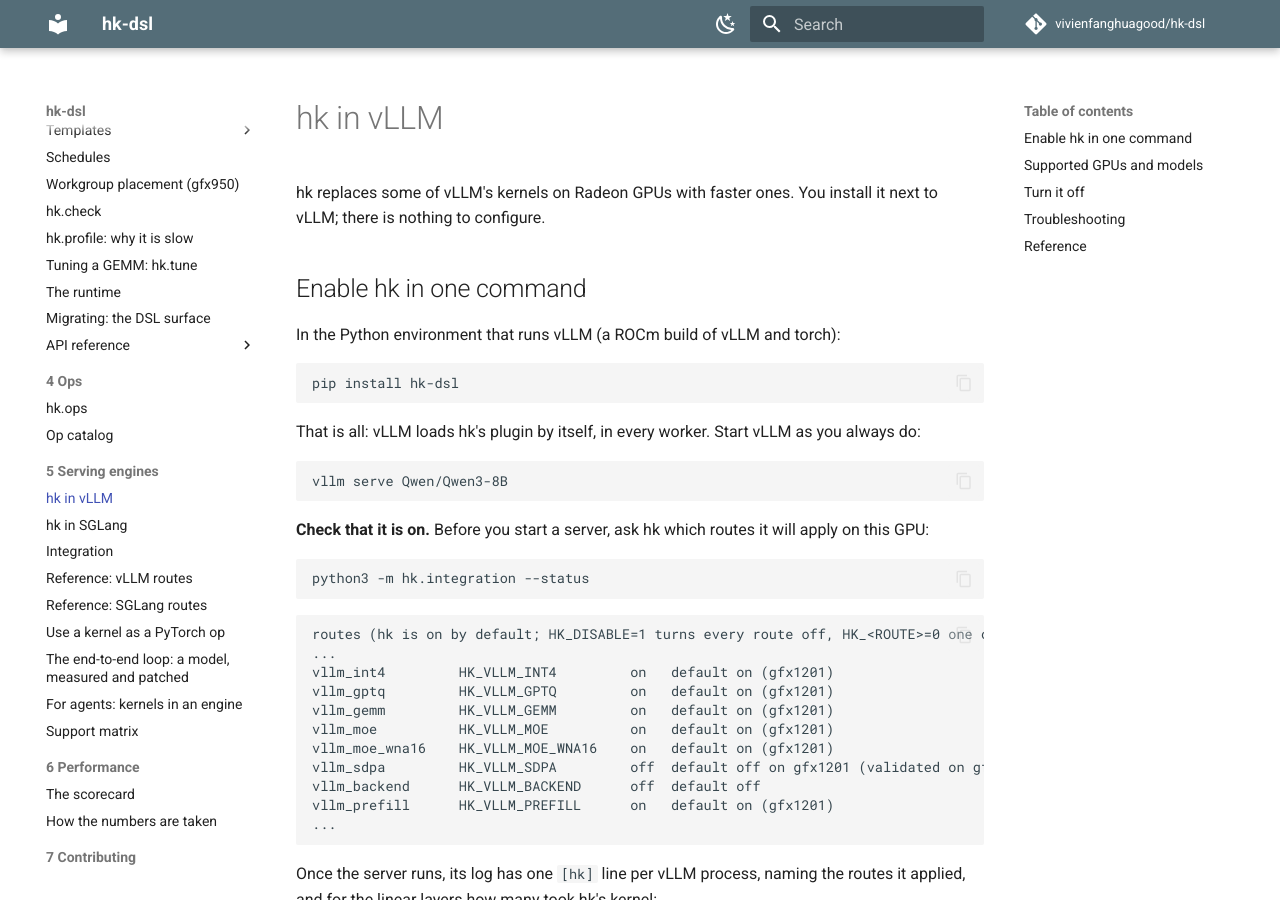
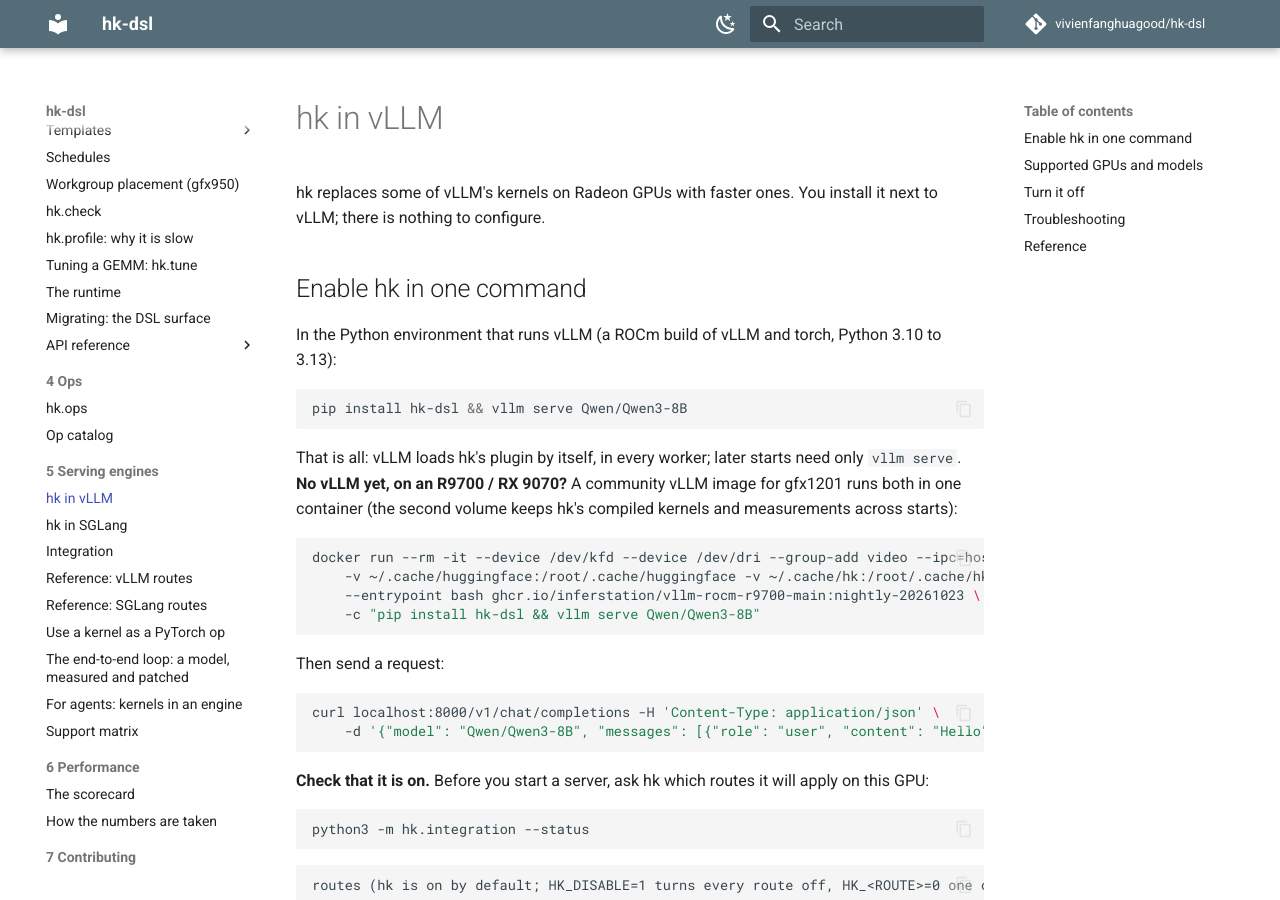
Before and after one commit to vivienfanghuagood/hk-dsl, an MkDocs documentation site: the page built from docs/vllm.md, in a window 1280 px wide and 900 px high. Built offline with MkDocs 1.6.1 and Material for MkDocs 9.7.7, drawn with Linux system fonts in a browser that asks for light colours; comment, search, counter and statistics services are not loaded; some of the changed text lies outside the part shown.

Commit message:
docs: one command to serve with hk in vLLM and SGLang, run as written; the R9700 container one-liner; a request
Co-Authored-By: Claude <noreply@anthropic.com>

````diff
--- a/docs/vllm.md
+++ b/docs/vllm.md
@@ -5,17 +5,30 @@ install it next to vLLM; there is nothing to configure.
 
 ## Enable hk in one command
 
-In the Python environment that runs vLLM (a ROCm build of vLLM and torch):
+In the Python environment that runs vLLM (a ROCm build of vLLM and torch,
+Python 3.10 to 3.13):
 
 ```bash
-pip install hk-dsl
+pip install hk-dsl && vllm serve Qwen/Qwen3-8B
 ```
 
-That is all: vLLM loads hk's plugin by itself, in every worker. Start vLLM as
-you always do:
+That is all: vLLM loads hk's plugin by itself, in every worker; later starts
+need only `vllm serve`. **No vLLM yet, on an R9700 / RX 9070?** A community
+vLLM image for gfx1201 runs both in one container (the second volume keeps
+hk's compiled kernels and measurements across starts):
 
 ```bash
-vllm serve Qwen/Qwen3-8B
+docker run --rm -it --device /dev/kfd --device /dev/dri --group-add video --ipc=host -p 8000:8000 \
+    -v ~/.cache/huggingface:/root/.cache/huggingface -v ~/.cache/hk:/root/.cache/hk \
+    --entrypoint bash ghcr.io/inferstation/vllm-rocm-r9700-main:nightly-20261023 \
+    -c "pip install hk-dsl && vllm serve Qwen/Qwen3-8B"
+```
+
+Then send a request:
+
+```bash
+curl localhost:8000/v1/chat/completions -H 'Content-Type: application/json' \
+    -d '{"model": "Qwen/Qwen3-8B", "messages": [{"role": "user", "content": "Hello"}]}'
 ```
 
 **Check that it is on.** Before you start a server, ask hk which routes it
@@ -97,6 +110,11 @@ With `HK_DISABLE=1` the log says `[hk] vLLM: off (HK_DISABLE=1), stock`.
 
 ## Troubleshooting
 
+**`pip install hk-dsl`: no matching distribution.** hk-dsl has wheels for
+CPython 3.10 to 3.13 on Linux x86_64. An environment on Python 3.14 -- the
+`rocm/vllm` images tagged `py3.14`, for one -- cannot install it; use one on
+3.12.
+
 **No `[hk]` line in the server's log.** vLLM did not load the plugin.
 Check that `pip show hk-dsl` works with the Python that runs vLLM, and that
 `VLLM_PLUGINS`, if you set it, includes `hk_attention`. If the line says
````
Also changed, not shown: README.md (+8 -7 lines), docs/quickstart.md (+9 -12 lines), docs/sglang.md (+7 -6 lines).
